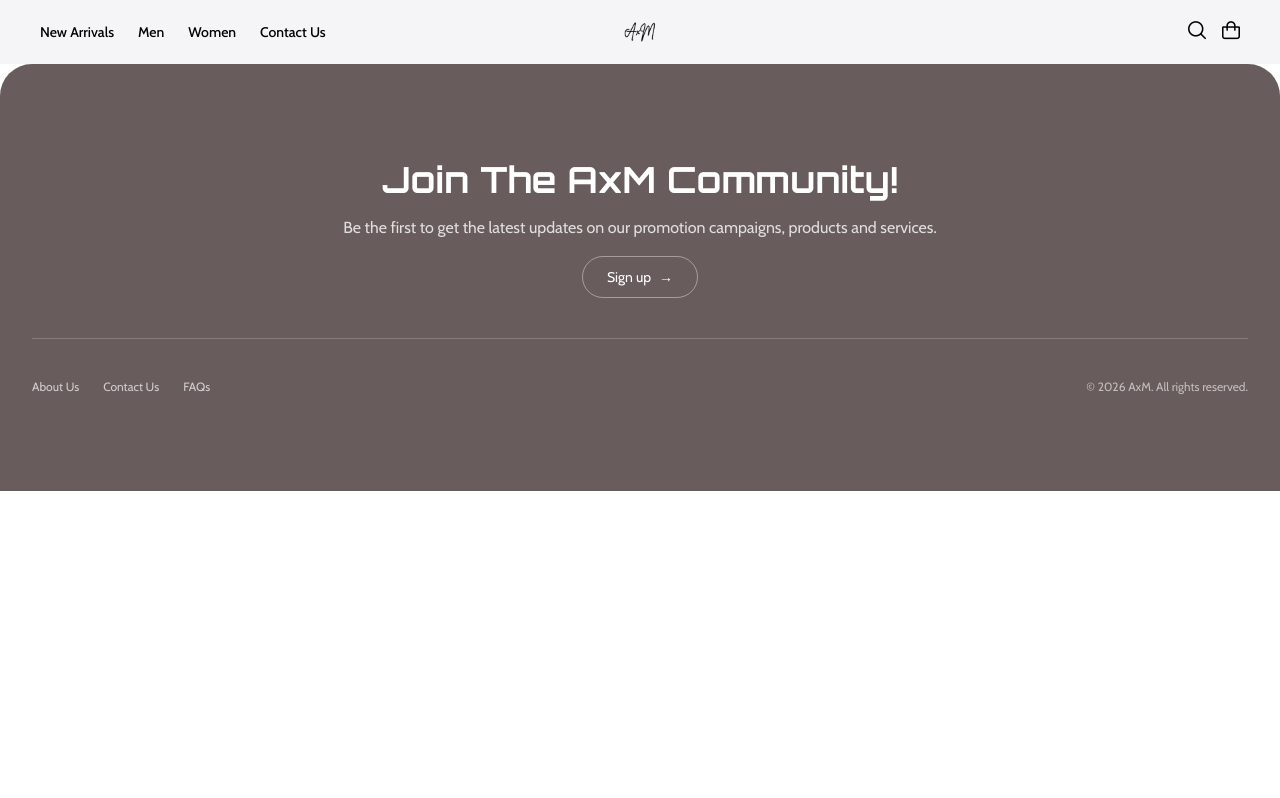
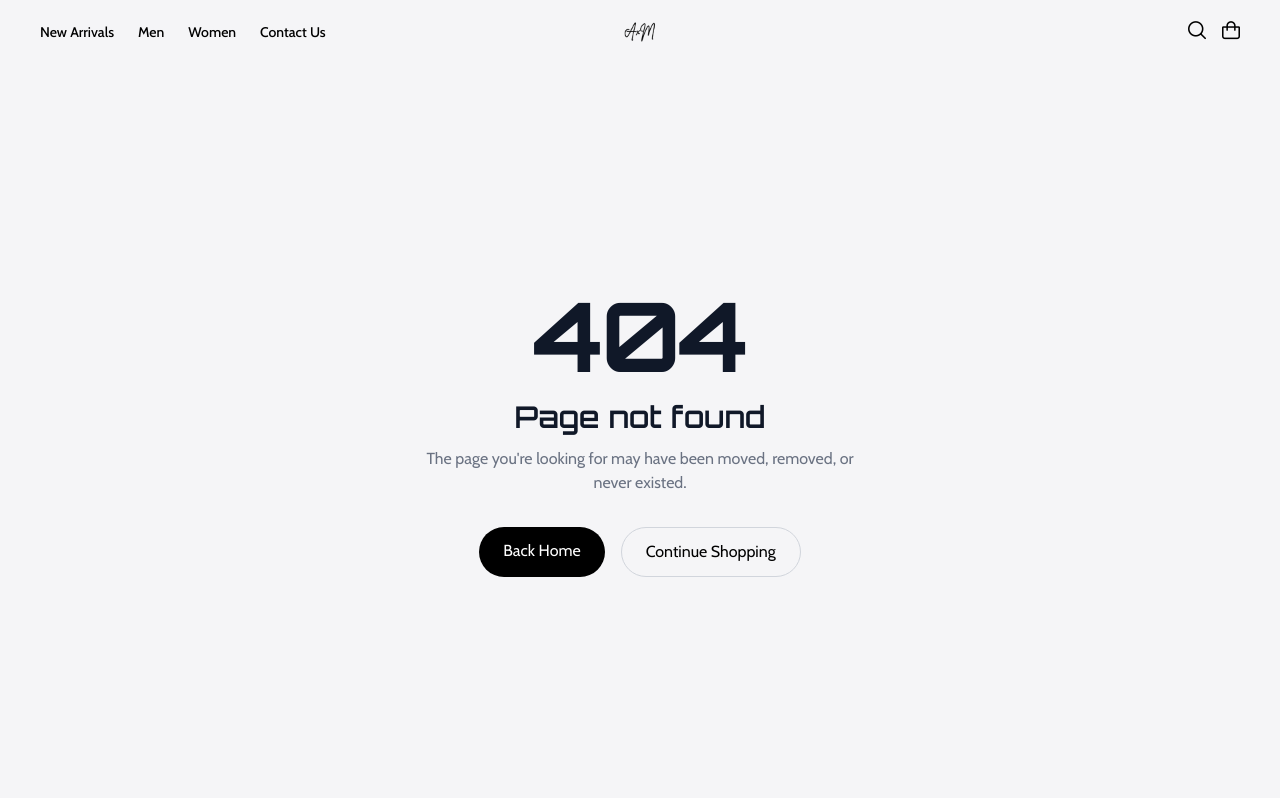
Before and after one commit to Deyjuwon/axm, a Vue app: page /product/1 in a window 1280 px wide. Shown: the top 798 px of the page. Built offline with nearby package versions, Linux system fonts and the light colour scheme.

Commit message:
Created error 404 page

```diff
--- a/src/assets/main.css
+++ b/src/assets/main.css
@@ -5,6 +5,7 @@
 
 body {
     font-family: "Cabin", sans-serif;
+    background-color: #F5F5F7;
 }
 
 /* Optional: branding font */
--- a/src/components/NavBar.vue
+++ b/src/components/NavBar.vue
@@ -16,7 +16,7 @@ const isActive = (path) => route.path === path;
         New Arrivals
         <span
           v-if="isActive('/newarrivals')"
-          class="absolute left-1/2 -translate-x-1/2 -bottom-1 w-1/2 h-[2px] bg-black"
+          class="absolute left-1/2 -translate-x-1/2 -bottom-1 w-1/2 h-2px bg-black"
         ></span>
       </RouterLink>
 
@@ -24,7 +24,7 @@ const isActive = (path) => route.path === path;
         Men
         <span
           v-if="isActive('/men')"
-          class="absolute left-1/2 -translate-x-1/2 -bottom-1 w-1/2 h-[2px] bg-black"
+          class="absolute left-1/2 -translate-x-1/2 -bottom-1 w-1/2 h-2px bg-black"
         ></span>
       </RouterLink>
 
@@ -32,7 +32,7 @@ const isActive = (path) => route.path === path;
         Women
         <span
           v-if="isActive('/women')"
-          class="absolute left-1/2 -translate-x-1/2 -bottom-1 w-1/2 h-[2px] bg-black"
+          class="absolute left-1/2 -translate-x-1/2 -bottom-1 w-1/2 h-2px bg-black"
         ></span>
       </RouterLink>
 
@@ -40,7 +40,7 @@ const isActive = (path) => route.path === path;
         Contact Us
         <span
           v-if="isActive('/contact')"
-          class="absolute left-1/2 -translate-x-1/2 -bottom-1 w-1/2 h-[2px] bg-black"
+          class="absolute left-1/2 -translate-x-1/2 -bottom-1 w-1/2 h-2px bg-black"
         ></span>
       </RouterLink>
 
--- a/src/components/ProductGrid.vue
+++ b/src/components/ProductGrid.vue
@@ -1,4 +1,5 @@
 <script setup>
+import { RouterLink } from 'vue-router';
 defineProps({
   products: {
     type: Array,
@@ -38,13 +39,13 @@ defineProps({
         </h2>
       </div>
 
-      <a
+      <RouterLink
         v-if="showViewAll"
-        href="#"
+        to="/newarrivals"
         class="text-sm border border-gray-300 rounded-full px-4 py-1.5 text-gray-600 hover:bg-gray-50 transition"
       >
         View all
-      </a>
+    </RouterLink>
 
     </div>
 
--- a/src/data/products.js
+++ b/src/data/products.js
@@ -59,6 +59,7 @@ export const products = [
         category: 'men',
         price: '₦100,000',
         featured: true,
+        newArrival: false,
         images: [maleAsoOke1]
     },
     {
@@ -67,6 +68,7 @@ export const products = [
         category: 'men',
         price: '₦100,000',
         featured: true,
+        newArrival: true,
         images: [esuPants1]
     },
     {
@@ -75,6 +77,7 @@ export const products = [
         category: 'men',
         price: '₦100,000',
         featured: true,
+        newArrival: true,
         images: [maleAsoOkeJacket1]
     },
     {
@@ -83,6 +86,7 @@ export const products = [
         category: 'men',
         price: '₦100,000',
         featured: true,
+        newArrival: false,
         images: [axMHoodieTracksuit1, axMHoodieTracksuit2, axMHoodieTracksuit3]
     },
     {
@@ -91,6 +95,7 @@ export const products = [
         category: 'men',
         price: '₦100,000',
         featured: false,
+        newArrival: true,
         images: [tankTop1, tankTop2]
     },
     {
@@ -99,6 +104,7 @@ export const products = [
         category: 'men',
         price: '₦100,000',
         featured: false,
+        newArrival: false,
         images: [
             blackWhiteStripedLeatherJacket1,
             blackWhiteStripedLeatherJacket2,
@@ -112,6 +118,7 @@ export const products = [
         category: 'men',
         price: '₦100,000',
         featured: false,
+        newArrival: true,
         images: [jeanJacket1, jeanJacket2]
     },
     {
@@ -120,6 +127,7 @@ export const products = [
         category: 'men',
         price: '₦100,000',
         featured: false,
+        newArrival: false,
         images: [
             twoPieceFloweryDenim1,
             twoPieceFloweryDenim2,
@@ -133,6 +141,7 @@ export const products = [
         category: 'men',
         price: '₦100,000',
         featured: false,
+        newArrival: true,
         images: [asoOkeCropTop1, asoOkeCropTop2, asoOkeCropTop3]
     },
     {
@@ -141,6 +150,7 @@ export const products = [
         category: 'men',
         price: '₦100,000',
         featured: false,
+        newArrival: false,
         images: [greenTankTop1, greenTankTop2, greenTankTop3]
     },
     {
@@ -149,6 +159,7 @@ export const products = [
         category: 'men',
         price: '₦100,000',
         featured: false,
+        newArrival: true,
         images: [
             greenCorduroyShirt1,
             greenCorduroyShirt2,
@@ -162,6 +173,7 @@ export const products = [
         category: 'men',
         price: '₦100,000',
         featured: false,
+        newArrival: false,
         images: [vestAndPant1, vestAndPant2]
     },
 
@@ -172,6 +184,7 @@ export const products = [
         category: 'women',
         price: '₦100,000',
         featured: true,
+        newArrival: true,
         images: [femaleAsoOke]
     },
     {
@@ -180,6 +193,7 @@ export const products = [
         category: 'women',
         price: '₦100,000',
         featured: true,
+        newArrival: false,
         images: [twoPieceAsoOke1, twoPieceAsoOke2, twoPieceAsoOke3]
     },
     {
@@ -188,6 +202,7 @@ export const products = [
         category: 'women',
         price: '₦100,000',
         featured: false,
+        newArrival: true,
         images: [twoPieceAsoOkeJort1]
     },
     {
@@ -196,6 +211,7 @@ export const products = [
         category: 'women',
         price: '₦100,000',
         featured: false,
+        newArrival: false,
         images: [AsoOkeJort1, AsoOkeJort2, AsoOkeJort3]
     },
     {
@@ -204,6 +220,7 @@ export const products = [
         category: 'women',
         price: '₦100,000',
         featured: false,
+        newArrival: true,
         images: [AsoOkeMiniSkirt1, AsoOkeMiniSkirt2]
     },
     {
@@ -212,6 +229,7 @@ export const products = [
         category: 'women',
         price: '₦100,000',
         featured: true,
+        newArrival: true,
         images: [asoOkseGown1, asoOkeGown2, asoOkeGown3]
     },
     {
@@ -220,6 +238,7 @@ export const products = [
         category: 'women',
         price: '₦100,000',
         featured: false,
+        newArrival: false,
         images: [asoOkeMiniSkirt1, asoOkeMiniSkirt2, asoOkeMiniSkirt3]
     },
     {
@@ -228,6 +247,7 @@ export const products = [
         category: 'women',
         price: '₦100,000',
         featured: false,
+        newArrival: true,
         images: [femaleTankTop1, femaleTankTop2, femaleTankTop3, femaleTankTop4]
     }
 ]
--- a/src/router/index.js
+++ b/src/router/index.js
@@ -4,6 +4,7 @@ import MenView from '@/views/MenView.vue';
 import WomenView from '@/views/WomenView.vue';
 import NewArrivalView from '@/views/NewArrivalView.vue';
 import ContactView from '@/views/ContactView.vue';
+import NotFoundView from '@/views/NotFoundView.vue';
 import 'primeicons/primeicons.css'
 
 
@@ -35,6 +36,11 @@ const router = createRouter({
             name: 'contact',
             component: ContactView,
         },
+        {
+            path: '/:catchAll(.*)',
+            name: 'not-found',
+            component: NotFoundView,
+        },
     ],
 });
 
--- a/src/views/ContactView.vue
+++ b/src/views/ContactView.vue
@@ -52,7 +52,7 @@ const contactInfo = {
 
           <button
             type="submit"
-            class="w-full bg-black text-white py-4 uppercase tracking-wider font-medium hover:bg-[#695C5C] transition duration-300"
+            class="w-full cursor-pointer bg-black text-white py-4 uppercase tracking-wider font-medium hover:bg-[#695C5C] transition duration-300"
           >
             Send Message
           </button>
--- a/src/views/NewArrivalView.vue
+++ b/src/views/NewArrivalView.vue
@@ -1,13 +1,17 @@
 <script setup>
 import ProductGrid from '@/components/ProductGrid.vue'
+import { products } from '@/data/products'
 
-
+const newArrivals = products.filter(
+  product => product.newArrival
+)
 </script>
 
 <template>
   <ProductGrid
-    :products="womenProducts"
-    title="Women Collection"
-    tag="#women"
+    :products="newArrivals"
+    title="New Arrivals"
+    tag="#newcollection"
+    :showViewAll=false
   />
 </template>
--- /dev/null
+++ b/src/views/NotFoundView.vue
@@ -0,0 +1,35 @@
+<script setup>
+import { RouterLink } from 'vue-router';
+</script>
+
+<template>
+  <section
+    class="min-h-[calc(100vh-64px)] flex flex-col items-center justify-center text-center px-6"
+  >
+    <h1 class="text-8xl font-bold tracking-tight text-gray-900">404</h1>
+
+    <h2 class="mt-4 text-2xl md:text-3xl font-semibold text-gray-900">
+      Page not found
+    </h2>
+
+    <p class="mt-3 max-w-md text-gray-500">
+      The page you're looking for may have been moved, removed, or never existed.
+    </p>
+
+    <div class="mt-8 flex gap-4">
+      <RouterLink
+        to="/"
+        class="bg-black text-white px-6 py-3 rounded-full hover:opacity-90 transition"
+      >
+        Back Home
+      </RouterLink>
+
+      <RouterLink
+        to="/newarrivals"
+        class="border border-gray-300 px-6 py-3 rounded-full hover:bg-gray-100 transition"
+      >
+        Continue Shopping
+      </RouterLink>
+    </div>
+  </section>
+</template>
```
